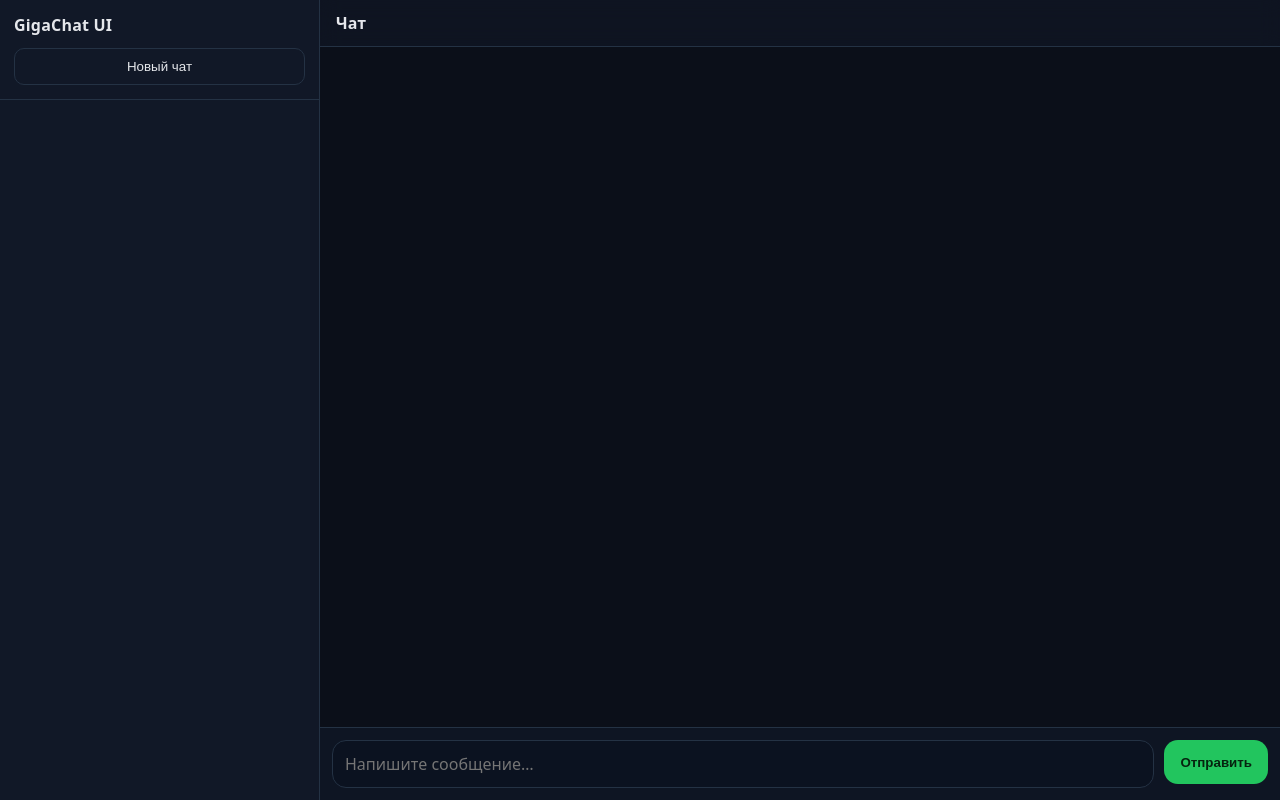
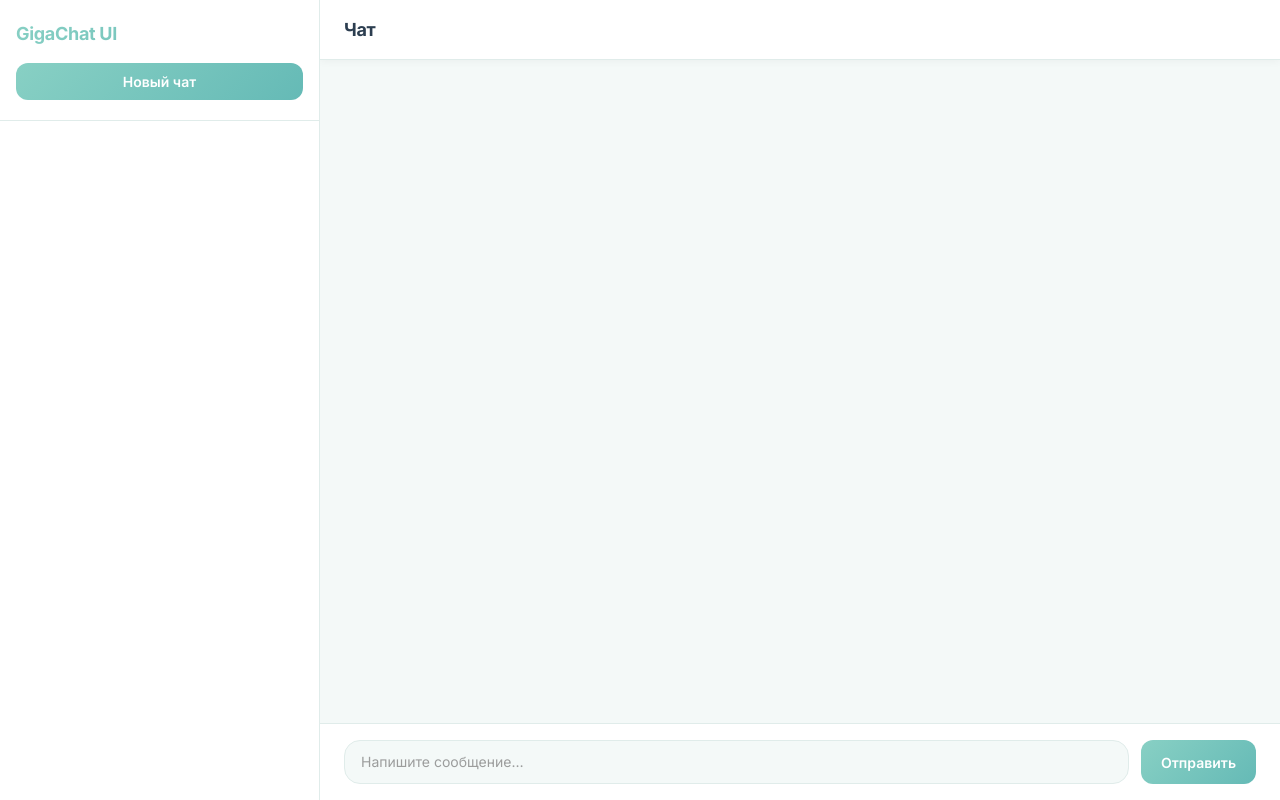
Before and after one commit to vvoroneckiy/aisa_case, a FastAPI app: page / in a window 1280 px wide. Run offline with FastAPI, Linux system fonts and the light colour scheme; data that the repository does not hold is empty; parts of the project's set-up code (start-up, migrations or seed data) failed here and were passed over.

```diff
--- a/static/styles.css
+++ b/static/styles.css
@@ -1,13 +1,15 @@
+@import url('https://fonts.googleapis.com/css2?family=Inter:ital,wght@0,100..900;1,100..900&display=swap');
+
 :root {
-  --bg: #0b0f19;
-  --panel: #111827;
-  --panel2: #0f172a;
-  --border: #243244;
-  --text: #e5e7eb;
-  --muted: #94a3b8;
-  --accent: #22c55e;
-  --bubble-user: #1f2937;
-  --bubble-assistant: #0b1220;
+  --primary: #88d0c4;
+  --primary-dark: #65bab6;
+  --bg-light: #f4f9f8;
+  --white: #ffffff;
+  --text-gray: #616060;
+  --text-dark: #2c3e50;
+  --border-light: #e0ecea;
+  --shadow-sm: 0 2px 8px rgba(0, 0, 0, 0.04);
+  --shadow-md: 0 4px 12px rgba(0, 0, 0, 0.08);
 }
 
 * {
@@ -22,10 +24,11 @@ body {
 
 body {
   margin: 0;
-  background: var(--bg);
-  color: var(--text);
-  font-family: ui-sans-serif, system-ui, -apple-system, Segoe UI, Roboto, Arial, "Noto Sans", "Liberation Sans",
-    sans-serif;
+  background: var(--bg-light);
+  color: var(--text-dark);
+  font-family: 'Inter', 'Segoe UI', system-ui, -apple-system, sans-serif;
+  font-size: 14px;
+  line-height: 1.5;
 }
 
 .app {
@@ -35,59 +38,73 @@ body {
   overflow: hidden;
 }
 
+/* Сайдбар */
 .sidebar {
-  background: var(--panel);
-  border-right: 1px solid var(--border);
+  background: var(--white);
+  border-right: 1px solid var(--border-light);
   display: flex;
   flex-direction: column;
   height: 100vh;
   overflow: hidden;
+  box-shadow: var(--shadow-sm);
 }
 
 .sidebar-header {
-  padding: 14px;
-  border-bottom: 1px solid var(--border);
+  padding: 20px 16px;
+  border-bottom: 1px solid var(--border-light);
   display: flex;
   flex-direction: column;
-  gap: 12px;
+  gap: 16px;
   flex-shrink: 0;
 }
 
 .brand {
   font-weight: 700;
-  letter-spacing: 0.2px;
+  font-size: 18px;
+  background: linear-gradient(135deg, var(--primary), var(--primary-dark));
+  -webkit-background-clip: text;
+  background-clip: text;
+  color: transparent;
+  letter-spacing: -0.3px;
 }
 
 .btn {
-  background: transparent;
-  color: var(--text);
-  border: 1px solid var(--border);
-  border-radius: 10px;
-  padding: 10px 12px;
+  background: linear-gradient(135deg, var(--primary), var(--primary-dark));
+  color: var(--white);
+  border: none;
+  border-radius: 12px;
+  padding: 10px 16px;
+  font-weight: 600;
+  font-size: 14px;
   cursor: pointer;
+  transition: all 0.2s ease;
+  font-family: inherit;
 }
 
 .btn:hover {
-  border-color: #3a4a63;
+  transform: translateY(-1px);
+  box-shadow: var(--shadow-md);
 }
 
+.btn:active {
+  transform: translateY(0);
+}
+
+/* Список чатов */
 .chat-list {
-  padding: 10px;
+  padding: 12px;
   overflow-y: auto;
   overflow-x: hidden;
   display: flex;
   flex-direction: column;
-  gap: 6px;
+  gap: 8px;
   flex: 1;
   min-height: 0;
 }
 
-/* Стили для списка чатов с кнопкой удаления при наведении */
 .chat-item {
-  border: 1px solid transparent;
-  background: var(--panel2);
-  color: var(--text);
-  padding: 10px 12px;
+  background: var(--white);
+  border: 1px solid var(--border-light);
   border-radius: 12px;
   cursor: pointer;
   display: flex;
@@ -159,144 +179,225 @@ body {
 
 .chat-item .meta {
   font-size: 11px;
-  color: var(--muted);
+  color: var(--text-gray);
   margin-top: 2px;
 }
 
+/* Основная область */
 .main {
   display: grid;
   grid-template-rows: auto 1fr auto;
   height: 100vh;
   overflow: hidden;
+  background: var(--bg-light);
 }
 
+/* Топбар */
 .topbar {
-  border-bottom: 1px solid var(--border);
-  padding: 12px 16px;
+  background: var(--white);
+  border-bottom: 1px solid var(--border-light);
+  padding: 16px 24px;
   display: flex;
   align-items: center;
   justify-content: space-between;
-  background: rgba(17, 24, 39, 0.6);
-  backdrop-filter: blur(10px);
   flex-shrink: 0;
+  box-shadow: var(--shadow-sm);
 }
 
 .chat-title {
-  font-weight: 600;
-  color: var(--text);
+  font-weight: 700;
+  font-size: 18px;
+  color: var(--text-dark);
+  letter-spacing: -0.3px;
 }
 
 .status {
   font-size: 12px;
-  color: var(--muted);
+  color: var(--primary);
+  font-weight: 500;
 }
 
+/* Область сообщений */
 .messages {
   overflow-y: auto;
   overflow-x: hidden;
-  padding: 18px 16px 28px;
+  padding: 20px 24px 28px;
   display: flex;
   flex-direction: column;
-  gap: 14px;
+  gap: 16px;
   flex: 1;
   min-height: 0;
 }
 
+/* Анимация для сообщений */
+@keyframes fadeInSlideUp {
+  from {
+    opacity: 0;
+    transform: translateY(8px);
+  }
+  to {
+    opacity: 1;
+    transform: translateY(0);
+  }
+}
+
 .msg {
   display: grid;
-  grid-template-columns: 26px 1fr;
-  gap: 10px;
+  grid-template-columns: 32px 1fr;
+  gap: 12px;
   align-items: start;
+  flex-shrink: 0;
+  animation: fadeInSlideUp 0.3s ease;
+}
+
+.avatar {
+  width: 32px;
+  height: 32px;
+  border-radius: 50%;
+  display: grid;
+  place-items: center;
+  font-size: 12px;
+  font-weight: 600;
+  user-select: none;
   flex-shrink: 0;
 }
 
-.avatar {
-  width: 26px;
-  height: 26px;
-  border-radius: 8px;
-  display: grid;
-  place-items: center;
-  border: 1px solid var(--border);
-  background: rgba(255, 255, 255, 0.03);
-  color: var(--muted);
-  font-size: 12px;
-  user-select: none;
+.msg:has(.bubble.user) .avatar {
+  background: linear-gradient(135deg, var(--primary), var(--primary-dark));
+  color: var(--white);
+}
+
+.msg:has(.bubble.assistant) .avatar {
+  background: var(--white);
+  color: var(--primary);
+  border: 1px solid var(--border-light);
 }
 
 .bubble {
-  padding: 12px 14px;
-  border: 1px solid var(--border);
-  border-radius: 14px;
-  line-height: 1.45;
+  padding: 12px 16px;
+  line-height: 1.5;
   white-space: pre-wrap;
   word-break: break-word;
+  font-size: 14px;
+  max-width: 80%;
 }
 
 .bubble.user {
-  background: var(--bubble-user);
+  background: linear-gradient(135deg, var(--primary), var(--primary-dark));
+  color: var(--white);
+  border-radius: 16px 16px 6px 16px;
+  margin-left: auto;
 }
 
 .bubble.assistant {
-  background: var(--bubble-assistant);
+  background: var(--white);
+  color: var(--text-dark);
+  border-radius: 16px 16px 16px 6px;
+  border: 1px solid var(--border-light);
 }
 
+/* Индикатор загрузки (пульсирующие точки) */
+.typing-indicator {
+  display: flex;
+  gap: 4px;
+  padding: 12px 16px;
+  background: var(--white);
+  border-radius: 16px 16px 16px 6px;
+  border: 1px solid var(--border-light);
+  width: fit-content;
+}
+
+.typing-dot {
+  width: 8px;
+  height: 8px;
+  background: var(--primary);
+  border-radius: 50%;
+  animation: pulse 1.4s ease-in-out infinite;
+}
+
+.typing-dot:nth-child(1) { animation-delay: 0s; }
+.typing-dot:nth-child(2) { animation-delay: 0.2s; }
+.typing-dot:nth-child(3) { animation-delay: 0.4s; }
+
+@keyframes pulse {
+  0%, 60%, 100% {
+    transform: scale(0.8);
+    opacity: 0.5;
+  }
+  30% {
+    transform: scale(1.2);
+    opacity: 1;
+  }
+}
+
+/* Композер (поле ввода) */
 .composer {
-  border-top: 1px solid var(--border);
-  padding: 12px 12px;
+  background: var(--white);
+  border-top: 1px solid var(--border-light);
+  padding: 16px 24px;
   display: grid;
   grid-template-columns: 1fr auto;
-  gap: 10px;
-  background: rgba(17, 24, 39, 0.75);
-  backdrop-filter: blur(10px);
+  gap: 12px;
   flex-shrink: 0;
 }
 
 .input {
   width: 100%;
   resize: none;
-  border-radius: 14px;
-  border: 1px solid var(--border);
-  background: #0b1220;
-  color: var(--text);
-  padding: 12px 12px;
-  font: inherit;
+  border-radius: 16px;
+  border: 1px solid var(--border-light);
+  background: var(--bg-light);
+  color: var(--text-dark);
+  padding: 12px 16px;
+  font-family: inherit;
+  font-size: 14px;
   outline: none;
   min-height: 44px;
   max-height: 180px;
   overflow: auto;
+  transition: all 0.2s ease;
 }
 
 .input:focus {
-  border-color: #3a4a63;
+  border-color: var(--primary);
+  box-shadow: 0 0 0 3px rgba(136, 208, 196, 0.2);
+  background: var(--white);
+}
+
+.input::placeholder {
+  color: var(--text-gray);
+  opacity: 0.6;
 }
 
 .send {
-  background: var(--accent);
-  color: #06230f;
-  border: 0;
-  border-radius: 14px;
-  padding: 0 16px;
-  height: 44px;
-  font-weight: 700;
+  background: linear-gradient(135deg, var(--primary), var(--primary-dark));
+  color: var(--white);
+  border: none;
+  border-radius: 12px;
+  padding: 0 20px;
+  font-weight: 600;
+  font-size: 14px;
   cursor: pointer;
+  transition: all 0.2s ease;
+  font-family: inherit;
+}
+
+.send:hover {
+  transform: translateY(-1px);
+  box-shadow: var(--shadow-md);
+}
+
+.send:active {
+  transform: translateY(0);
 }
 
 .send:disabled {
-  opacity: 0.6;
+  opacity: 0.5;
   cursor: not-allowed;
+  transform: none;
 }
 
-@media (max-width: 980px) {
-  .app {
-    grid-template-columns: 1fr;
-  }
-
-  .sidebar {
-    display: none;
-  }
-}
-
-/* Стили для Markdown и формул */
+/* Стили для Markdown и формул в сообщениях ассистента */
 .bubble.assistant h1,
 .bubble.assistant h2,
 .bubble.assistant h3,
--- a/templates/index.html
+++ b/templates/index.html
@@ -39,7 +39,6 @@
     </div>
 
     <script src="https://cdn.jsdelivr.net/npm/marked/marked.min.js"></script>
-    <!-- KaTeX JS и авто-рендерер -->
     <script src="https://cdn.jsdelivr.net/npm/katex@0.16.10/dist/katex.min.js"></script>
     <script src="https://cdn.jsdelivr.net/npm/katex@0.16.10/dist/contrib/auto-render.min.js"></script>
     <script src="/static/app.js"></script>
```
Also changed, not shown: other parts of static/styles.css (+63 -34 lines), static/app.js (+48 -12 lines).
